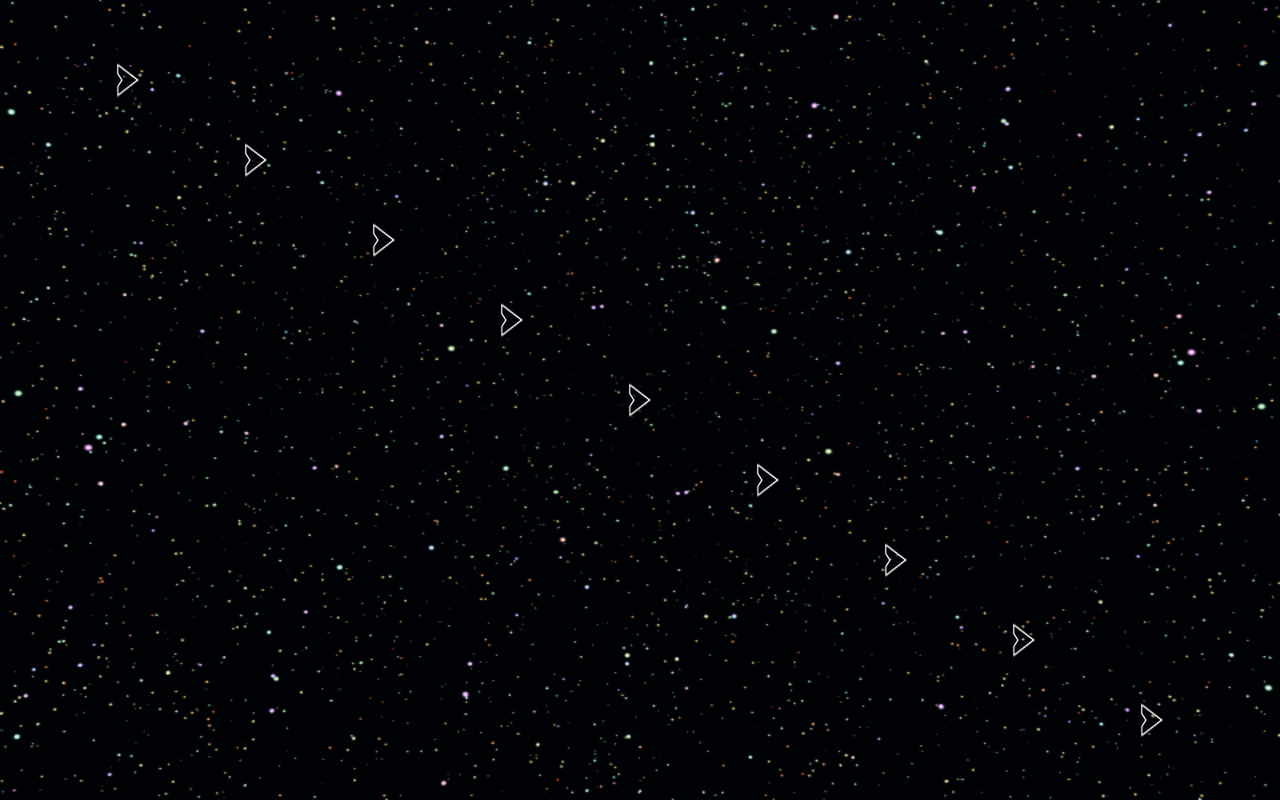
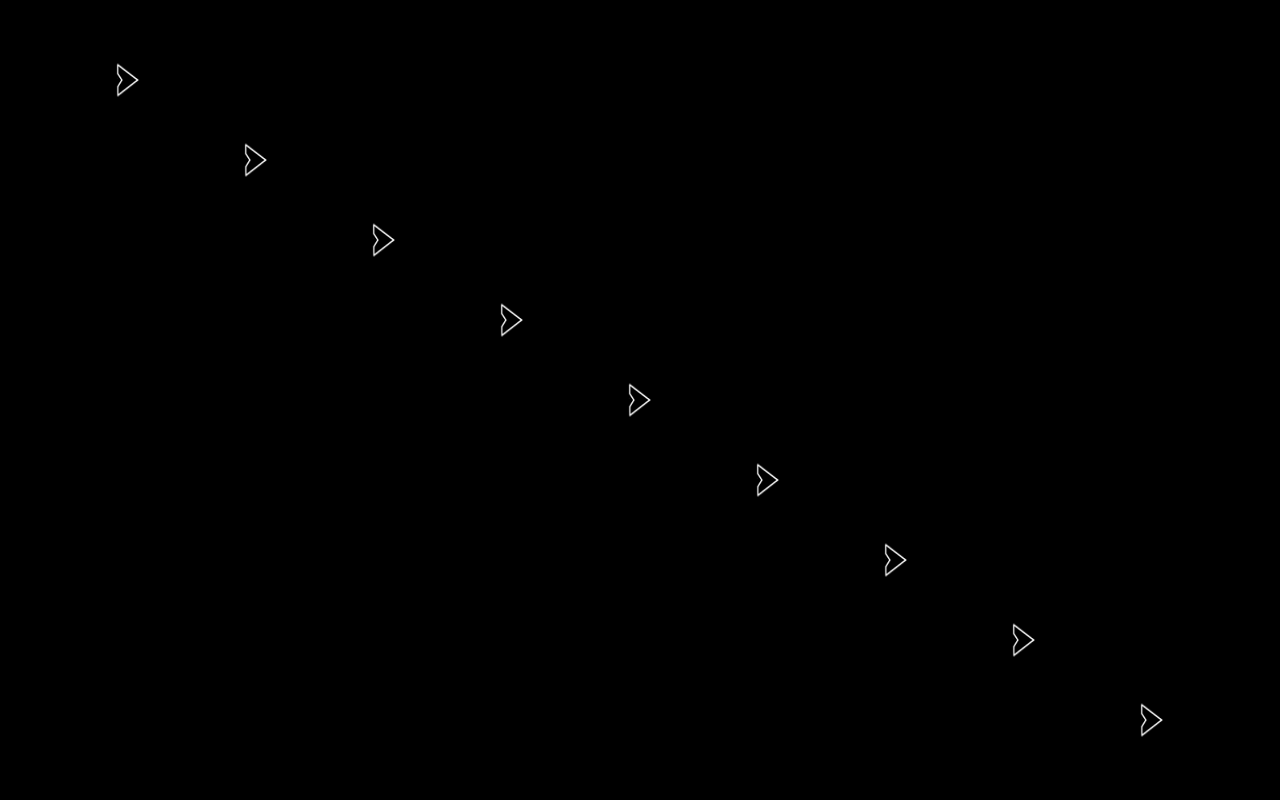
Before and after one commit to SeanMEpi/spacewars, a plain HTML site: page index.html in a window 1280 px wide. Drawn offline with Linux system fonts and the light colour scheme.

Commit message:
add .gitignore, remove starfield background

```diff
--- a/index.html
+++ b/index.html
@@ -7,7 +7,6 @@
 </head>
 <body>
   <img id="ship" src="images/ship_8.png" alt="Player Ship" width="200" height="200">
-  <img id="starfield" src="images/starfield.png" alt="Starfield" width="800" height="600">
   <canvas id="canvas"></canvas>
   <script src="js/spacewars.js"></script>
 </body>
--- a/js/spacewars.js
+++ b/js/spacewars.js
@@ -1,5 +1,4 @@
 document.getElementById("ship").style.display = "none";
-document.getElementById("starfield").style.display = "none";
 
 var canvas = document.getElementById("canvas");
 var context = canvas.getContext("2d");
@@ -10,9 +9,7 @@ var canvasH = window.innerHeight;
 function drawBackground() {
   context.fillStyle = "#000000";
   context.fillRect(0,0,canvasW,canvasH);
-  var backgroundImage = document.getElementById("starfield");
-  context.drawImage(backgroundImage, 0, 0, canvasW, canvasH);
-};
+  };
 
 var Ship = function Ship() {
   this.image = document.getElementById("ship");
```
Also changed, not shown: 1 other file.
